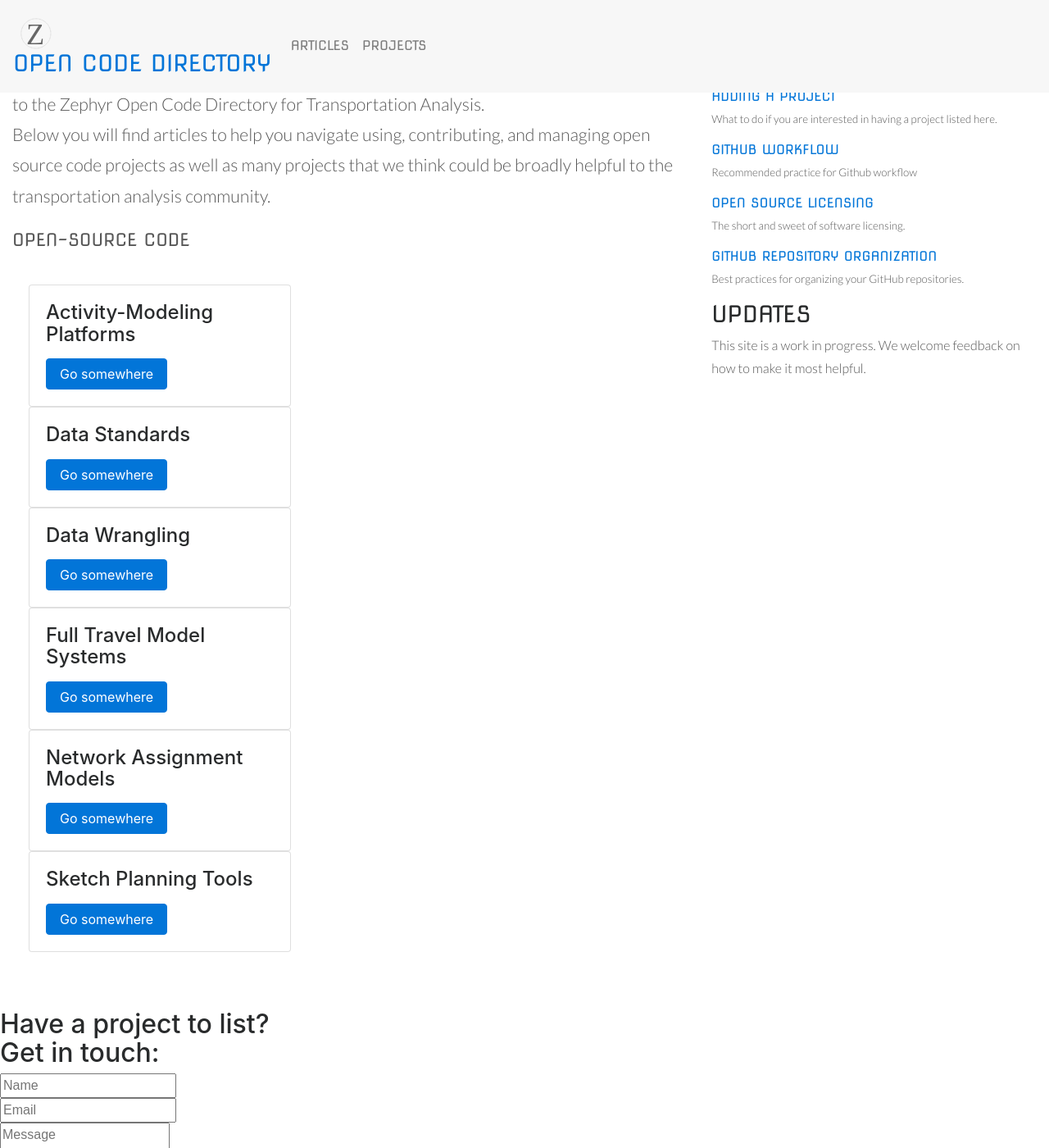
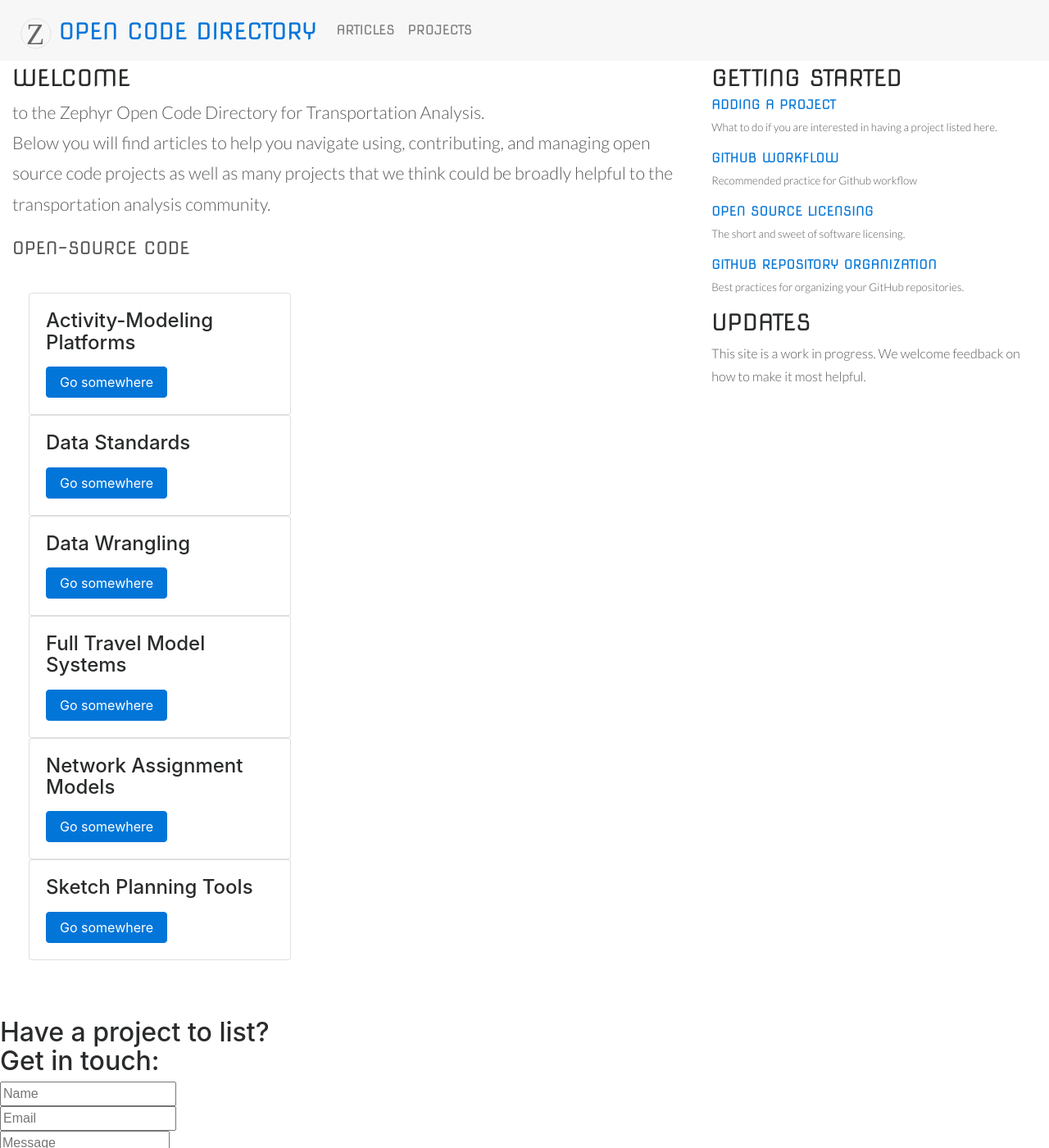
Before and after one commit to ZephyrTransport/zephyr-directory, a Jekyll site: the page built from index.html, in a window 1280 px wide and 1400 px high. Shown: the whole window at 82% size. Built offline with Jekyll 4.4.1, drawn with Linux system fonts in a browser that asks for light colours; nearby versions of some CDN libraries.

Commit message:
Nav fixed "good enough"
- still wish vertical alignment could be addressed without doing crazy
things

```diff
--- a/_includes/head.html
+++ b/_includes/head.html
@@ -5,10 +5,8 @@
 	<meta name="viewport" content="width=device-width, initial-scale=1" />
 	<!--[if lte IE 8]><script src="{{ site.baseurl }}/js/ie/html5shiv.js"></script><![endif]-->
 
-
+	<link rel="stylesheet" href="https://maxcdn.bootstrapcdn.com/bootstrap/4.0.0-alpha.6/css/bootstrap.min.css" integrity="sha384-rwoIResjU2yc3z8GV/NPeZWAv56rSmLldC3R/AZzGRnGxQQKnKkoFVhFQhNUwEyJ" crossorigin="anonymous">
 	<link rel="stylesheet" href="{{ site.baseurl }}/css/directory.css"/>
-	<link rel="stylesheet" href="https://maxcdn.bootstrapcdn.com/bootstrap/4.0.0-alpha.6/css/bootstrap.min.css" integrity="sha384-rwoIResjU2yc3z8GV/NPeZWAv56rSmLldC3R/AZzGRnGxQQKnKkoFVhFQhNUwEyJ" crossorigin="anonymous">
-
 	<!--[if lte IE 9]><link rel="stylesheet" href="{{ site.baseurl }}/css/ie9.css" /><![endif]-->
 	<!--[if lte IE 8]><link rel="stylesheet" href="{{ site.baseurl }}/css/ie8.css" /><![endif]-->
 
--- a/_includes/nav.html
+++ b/_includes/nav.html
@@ -1,20 +1,20 @@
 <!-- Navigation -->
-<nav class="navbar fixed-top navbar-toggleable-sm navbar-light bg-faded ">
+<nav class="navbar fixed-top navbar-toggleable-sm navbar-light bg-faded">
 
 	<button class="navbar-toggler navbar-toggler-right" type="button" data-toggle="collapse" data-target="#navbarText" aria-controls="navbarText" aria-expanded="false" aria-label="Toggle navigation">
     	<span class="navbar-toggler-icon"></span>
 	</button>
-	<div class="navbar-brand logo">
+	<div class="navbar-brand">
 	<a href="{{ site.zephyr-url }}">
-		<img src="{{ site.baseurl }}/img/logo.svg" alt="zephyr logo">
+		<img src="{{ site.baseurl }}/img/logo.svg" width="50" height="50" class="d-inline-block align-top" alt="zephyr logo">
 	</a>
 	<a href="{{ site.baseurl }}">
-		<h3 class="zephyr">{{ site.short-title }}</h3>
+		<h3 class="zephyr d-inline-block align-bottom">{{ site.short-title }}</h3>
 	</a>
     </div>
 
   <div class="collapse navbar-collapse zephyr condensed" id="navbarSupportedContent">
-    <ul class="navbar-nav mr-auto">
+    <ul class="navbar-nav mr-auto align-bottom">
       <li class="nav-item">
         <a class="nav-link" href="#">Articles</a>
       </li>
--- a/css/directory.css
+++ b/css/directory.css
@@ -47,14 +47,6 @@ p {
 NavBar
 */
 
-.logo img {
-	width: 50px;
-	height: 50px;
-}
-
-.anavbar {
-    padding: 10px 0;
-}
 
 .logo {
 	color: #00aced;
@@ -66,7 +58,7 @@ Body
 
 
 body {
-    padding-top: 70px; /* Required padding for .navbar-fixed-top. Remove if using .navbar-static-top. Change if height of navigation changes. */
+    padding-top: 80px; /* Required padding for .navbar-fixed-top. Remove if using .navbar-static-top. Change if height of navigation changes. */
 }
 
 /*
```
